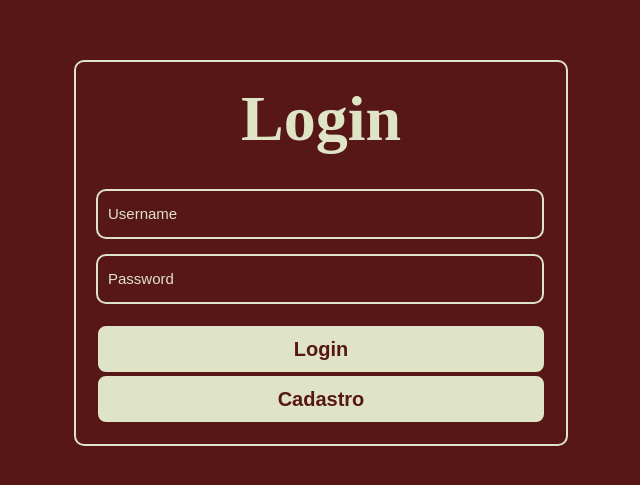
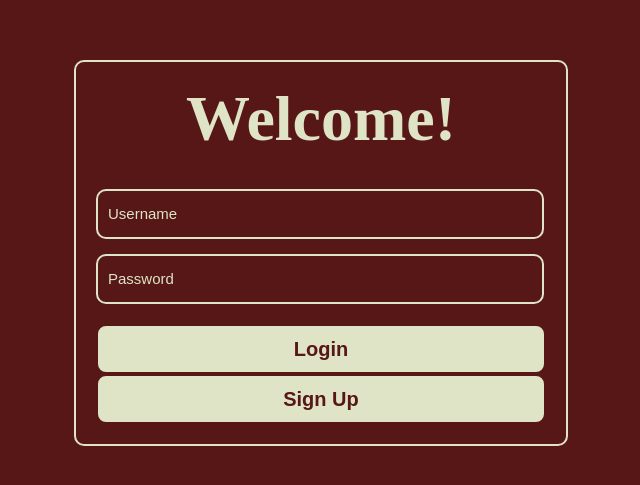
Before and after one commit to turco-vic/FrontEnd-Login.Page, a Next.js app: page / in a window 1280 px wide. Shown: the part 147-632 px from the top of the page, without its empty margins (319-959 px from the left). Built offline with nearby package versions, Linux system fonts and the light colour scheme.

Commit message:
Create loginpage.jsx

```diff
--- a/app/page.jsx
+++ b/app/page.jsx
@@ -6,18 +6,18 @@ export default function login() {
     <div className={styles.container}>
       <div className={styles.form}>
         <div className={styles.text}>
-          <h1>Login</h1>
+          <h1>Welcome!</h1>
         </div>
         <div className={styles.inputstxt}>
           <Input text="Username" />
-          <Input text="Password" />
+          <Input id="password" text="Password" />
         </div>
         <div className={styles.check}>
           <div className={styles.buttons}>
             <button>Login</button>
           </div>
           <div className={styles.buttons}>
-            <button>Cadastro</button>
+            <button>Sign Up</button>
           </div>
         </div>
       </div>
--- a/styles/input.module.css
+++ b/styles/input.module.css
@@ -9,7 +9,7 @@
 }
 
 .input:hover {
-    transform: scale(101%);
+    transform: scale(102%);
     transition: all 0.3s ease-in;
 }
 
--- a/styles/login.module.css
+++ b/styles/login.module.css
@@ -36,7 +36,7 @@
 }
 
 .buttons button:hover{
-  transform: scale(101%);
+  transform: scale(102%);
   transition: all 0.3s ease-in;
 }
 
```
Also changed, not shown: app/login/loginpage.jsx (added).
